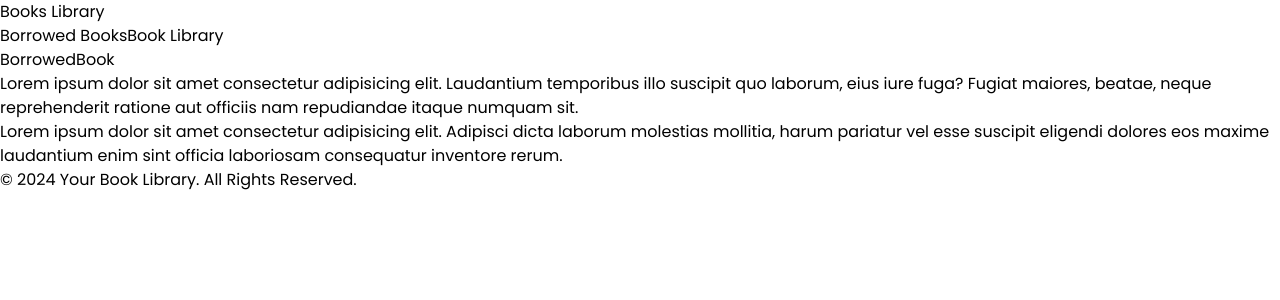
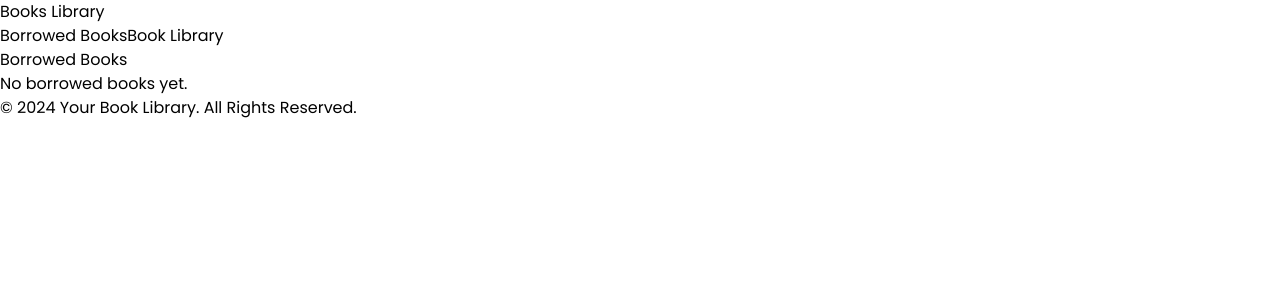
Before and after one commit to elishabhatti/Rhombix-Technology-Thrid-Task, a React (Vite) app: page /borrowed in a window 1280 px wide. Shown: the top 300 px of the page. Built offline with nearby package versions, Linux system fonts and the light colour scheme.

Commit message:
added a borrowed router

```diff
--- a/src/Components/BookLibrary.jsx
+++ b/src/Components/BookLibrary.jsx
@@ -1,9 +1,10 @@
 import { useContext } from 'react';
-import { Link } from 'react-router-dom'; // Import Link
 import { BookContext } from '../Context/BookContext';
+import { Link } from 'react-router-dom';
 
 function BookLibrary() {
-  const { books, selectedBook, handleCardClick } = useContext(BookContext);
+  const { books, selectedBook, handleCardClick, handleBookBorrow } = useContext(BookContext);
+
 
   return (
     <div className="pt-20">
@@ -39,12 +40,15 @@ function BookLibrary() {
                   </p>
                 </div>
                 <div>
-                  {/* Use Link to Navigate */}
-                  <Link to="/borrowed">
-                    <button className="w-full bg-[#1F1E24] py-2 rounded-md text-white">
-                      Borrow Book
-                    </button>
-                  </Link>
+                  {/* When button is clicked, pass the selected book to the handleBookBorrow function */}
+                  <Link to='/borrowed' >
+                  <button
+                    className="w-full bg-[#1F1E24] py-2 rounded-md text-white"
+                    onClick={() => handleBookBorrow(selectedBook)} // Pass selected book
+                    >
+                    Borrow Book
+                  </button>
+                    </Link>
                 </div>
               </div>
             </div>
--- a/src/Components/BorrowedBook.jsx
+++ b/src/Components/BorrowedBook.jsx
@@ -1,13 +1,32 @@
-import React from 'react'
+import React, { useContext } from 'react';
+import { BookContext } from '../Context/BookContext';
 
-const BorrowedBook = () => {
+function BorrowedBook() {
+  const { borrowed } = useContext(BookContext);
+
   return (
-    <div className='pt-20'>BorrowedBook
-        <p>Lorem ipsum dolor sit amet consectetur adipisicing elit. Laudantium temporibus illo suscipit quo laborum, eius iure fuga? Fugiat maiores, beatae, neque reprehenderit ratione aut officiis nam repudiandae itaque numquam sit.</p>
-        <p>Lorem ipsum dolor sit amet consectetur adipisicing elit. Adipisci dicta laborum molestias mollitia, harum pariatur vel esse suscipit eligendi dolores eos maxime laudantium enim sint officia laboriosam consequatur inventore rerum.</p>
+    <div className="pt-20 ">
+      <h1 className="text-3xl font-bold mb-4 px-7 text-center ">Borrowed Books</h1>
+      <div className="flex flex-wrap">
+        {borrowed.length === 0 ? (
+          <p className='text-center w-full  '>No borrowed books yet.</p>
+        ) : (
+          borrowed.map((book, index) => (
+            <div className="w-[350px]  border-b border-b-gray-500 m-3 p-4" key={index}>
+              <img
+                src={book.image}
+                alt={book.title}
+                className="w-full h-[350px] object-cover mb-2"
+                />
+              <h2 className="text-xl font-bold">{book.title}</h2>
+              <p>by {book.author}</p>
+              <p>{book.description}</p>
+            </div>
+          ))
+        )}
+      </div>
     </div>
-
-  )
+  );
 }
 
-export default BorrowedBook
+export default BorrowedBook;
--- a/src/Context/BookContext.jsx
+++ b/src/Context/BookContext.jsx
@@ -7,6 +7,7 @@ export const BookProvider = ({ children }) => {
   const [books, setBooks] = useState([]);
   const [error, setError] = useState(null);
   const [selectedBook, setSelectedBook] = useState(null);
+  const [borrowed, setBorrowed] = useState([])
 
   // Fetch books from books.json
   useEffect(() => {
@@ -21,11 +22,11 @@ export const BookProvider = ({ children }) => {
       .catch((err) => setError(err.message));
   }, []);
 
-  // Handle book borrowing
-  const handleBookBorrow = (title) => {
-    alert(`Book Borrowed: ${title}`);
-    setCount(count + 1);
-  };
+  const handleBookBorrow = (book) => {
+    setBorrowed([...borrowed,book])
+    setCount(count + 1)
+    alert(`Book Borrowed ${book.title}`)
+  }
 
   // Handle book card click
   const handleCardClick = (book) => {
@@ -41,6 +42,9 @@ export const BookProvider = ({ children }) => {
       value={{
         count,
         setCount,
+        borrowed,
+        setBorrowed,
+        handleBookBorrow,
         books,
         setBooks,
         error,
```
